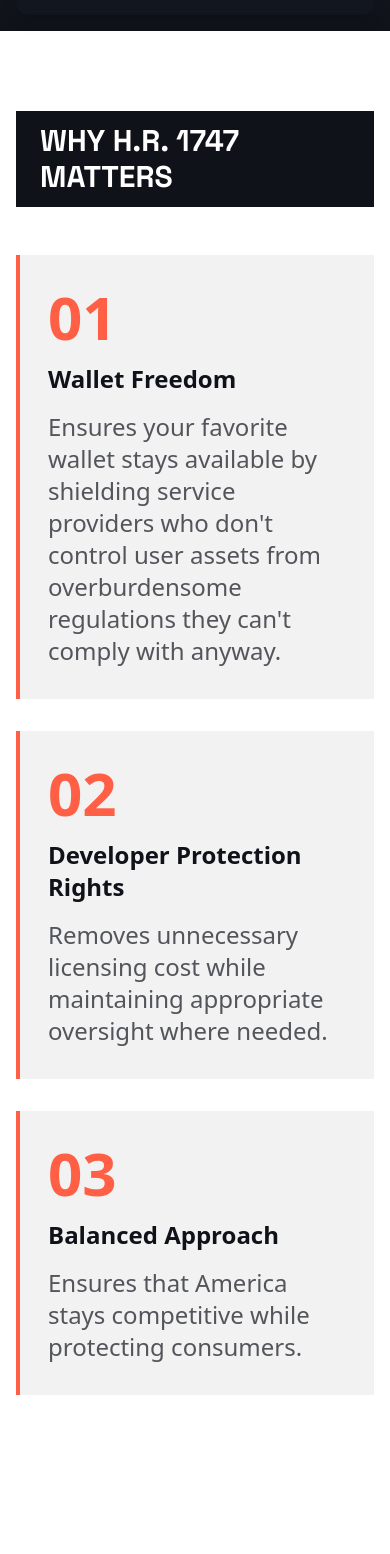
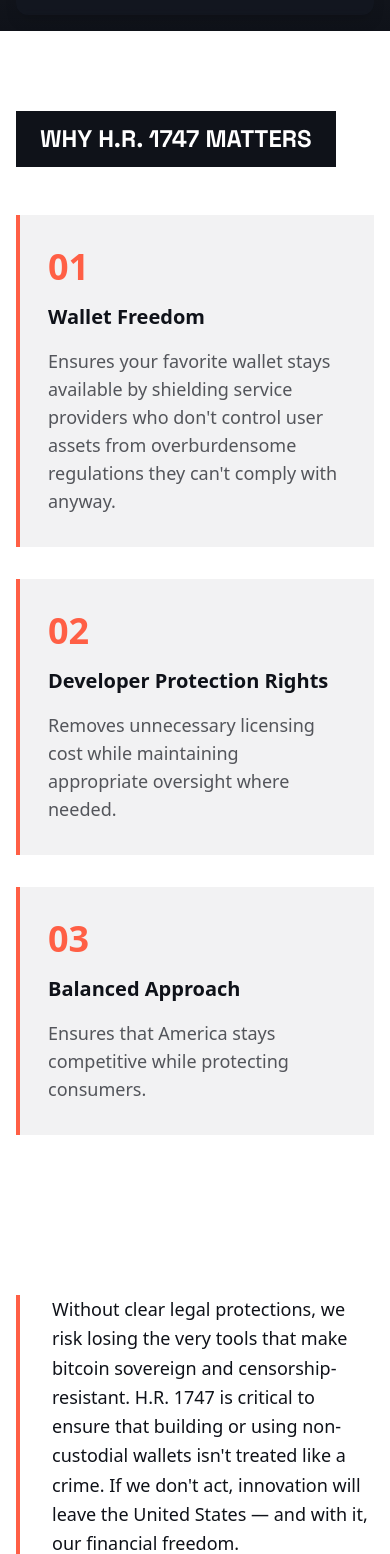
Before and after one commit to swedishfrenchpress/save-our-wallets, a Nuxt app: page / in a window 390 px wide. Shown: the part 894-2448 px from the top of the page. Built offline with nearby package versions, Linux system fonts and the light colour scheme; grey boxes are pictures that could not be loaded.

Commit message:
updated mobile font sizes.

```diff
--- a/pages/index.vue
+++ b/pages/index.vue
@@ -159,7 +159,7 @@
     <section id="why-matters" class="py-20 bg-white px-4">
       <div class="max-w-6xl mx-auto">
         <div class="bg-navy-900 inline-block px-6 py-3 mb-12">
-          <h2 class="font-space-grotesk font-bold text-3xl uppercase">
+          <h2 class="font-space-grotesk font-bold text-2xl md:text-3xl uppercase">
             WHY H.R. 1747 MATTERS
           </h2>
         </div>
@@ -169,9 +169,9 @@
           <!-- Box 1 -->
           <div class="bg-navy-900/5 p-8 relative">
             <div class="absolute top-0 left-0 w-1 h-full bg-coral-500"></div>
-            <div class="text-coral-500 text-6xl font-bold mb-4">01</div>
-            <h3 class="text-2xl font-bold text-navy-900 mb-4">Wallet Freedom</h3>
-            <p class="text-navy-900/70 text-2xl">
+            <div class="text-coral-500 text-4xl md:text-6xl font-bold mb-4">01</div>
+            <h3 class="text-xl md:text-2xl font-bold text-navy-900 mb-4">Wallet Freedom</h3>
+            <p class="text-navy-900/70 text-lg md:text-2xl">
               Ensures your favorite wallet stays available by shielding service providers who don't control user assets from overburdensome regulations they can't comply with anyway.
             </p>
           </div>
@@ -179,9 +179,9 @@
           <!-- Box 2 -->
           <div class="bg-navy-900/5 p-8 relative">
             <div class="absolute top-0 left-0 w-1 h-full bg-coral-500"></div>
-            <div class="text-coral-500 text-6xl font-bold mb-4">02</div>
-            <h3 class="text-2xl font-bold text-navy-900 mb-4">Developer Protection Rights</h3>
-            <p class="text-navy-900/70 text-2xl">
+            <div class="text-coral-500 text-4xl md:text-6xl font-bold mb-4">02</div>
+            <h3 class="text-xl md:text-2xl font-bold text-navy-900 mb-4">Developer Protection Rights</h3>
+            <p class="text-navy-900/70 text-lg md:text-2xl">
               Removes unnecessary licensing cost while maintaining appropriate oversight where needed.
             </p>
           </div>
@@ -189,9 +189,9 @@
           <!-- Box 3 -->
           <div class="bg-navy-900/5 p-8 relative">
             <div class="absolute top-0 left-0 w-1 h-full bg-coral-500"></div>
-            <div class="text-coral-500 text-6xl font-bold mb-4">03</div>
-            <h3 class="text-2xl font-bold text-navy-900 mb-4">Balanced Approach</h3>
-            <p class="text-navy-900/70 text-2xl">
+            <div class="text-coral-500 text-4xl md:text-6xl font-bold mb-4">03</div>
+            <h3 class="text-xl md:text-2xl font-bold text-navy-900 mb-4">Balanced Approach</h3>
+            <p class="text-navy-900/70 text-lg md:text-2xl">
               Ensures that America stays competitive while protecting consumers.
             </p>
           </div>
@@ -205,11 +205,11 @@
         <div class="flex flex-col md:flex-row items-start gap-12">
           <div class="flex-1">
             <blockquote class="relative pl-8 border-l-4 border-coral-500">
-              <p class="text-xl md:text-2xl text-navy-900 leading-relaxed mb-8">
+              <p class="text-lg md:text-2xl text-navy-900 leading-relaxed mb-8">
                 Without clear legal protections, we risk losing the very tools that make bitcoin sovereign and censorship-resistant. H.R. 1747 is critical to ensure that building or using non-custodial wallets isn't treated like a crime. If we don't act, innovation will leave the United States — and with it, our financial freedom.
               </p>
               <div class="flex flex-col">
-                <cite class="text-xl text-coral-500 font-bold not-italic">Matt Corallo</cite>
+                <cite class="text-lg md:text-xl text-coral-500 font-bold not-italic">Matt Corallo</cite>
                 <span class="text-navy-900/70">Bitcoin Core Developer</span>
               </div>
             </blockquote>
@@ -231,7 +231,7 @@
     <section id="what-happening" class="py-20 bg-navy-900 px-4">
       <div class="max-w-6xl mx-auto">
         <div class="bg-coral-500 inline-block px-6 py-3 mb-12">
-          <h2 class="font-space-grotesk font-bold text-3xl uppercase">
+          <h2 class="font-space-grotesk font-bold text-2xl md:text-3xl uppercase">
             WHAT IS HAPPENING
           </h2>
         </div>
@@ -243,7 +243,7 @@
               <div class="absolute top-0 left-0 w-1 h-full bg-coral-500"></div>
               <div class="absolute top-0 left-0 w-16 h-1 bg-coral-500"></div>
               <div class="p-8 pl-12">
-                <p class="text-2xl text-white leading-relaxed">
+                <p class="text-lg md:text-2xl text-white leading-relaxed">
                   The leading market structure bills currently moving through congress could prohibit US persons from utilizing non-custodial wallets and service providers.
                 </p>
               </div>
@@ -256,7 +256,7 @@
               <div class="absolute top-0 left-0 w-1 h-full bg-coral-500"></div>
               <div class="absolute top-0 left-0 w-16 h-1 bg-coral-500"></div>
               <div class="p-8 pl-12">
-                <p class="text-2xl text-white leading-relaxed">
+                <p class="text-lg md:text-2xl text-white leading-relaxed">
                   The long-standing view of FinCEN (the regulator for money transmission) has been that wallets and services that do not have control over user assets are not "money transmitters" (as they cannot transmit what they do not control). The Biden DOJ decided to charge developers for this anyway.
                 </p>
               </div>
@@ -269,7 +269,7 @@
               <div class="absolute top-0 left-0 w-1 h-full bg-coral-500"></div>
               <div class="absolute top-0 left-0 w-16 h-1 bg-coral-500"></div>
               <div class="p-8 pl-12">
-                <p class="text-2xl text-white leading-relaxed">
+                <p class="text-lg md:text-2xl text-white leading-relaxed">
                   This has led to some wallets and services banning United States customers, and created a chilling effect which has prevented many new wallets from coming to market.
                 </p>
               </div>
@@ -282,7 +282,7 @@
               <div class="absolute top-0 left-0 w-1 h-full bg-coral-500"></div>
               <div class="absolute top-0 left-0 w-16 h-1 bg-coral-500"></div>
               <div class="p-8 pl-12">
-                <p class="text-2xl text-white leading-relaxed">
+                <p class="text-lg md:text-2xl text-white leading-relaxed">
                   If we don't fix the law, this will push yet more wallets and Americans towards custodians that censor transactions they don't like and expose many more Americans to rug-pulls.
                 </p>
               </div>
@@ -298,13 +298,13 @@
         <div class="flex flex-col md:flex-row items-start gap-12">
           <div class="flex-1">
             <blockquote class="relative pl-8 border-l-4 border-coral-500">
-              <p class="text-xl md:text-2xl text-white leading-relaxed mb-8">
+              <p class="text-lg md:text-2xl text-white leading-relaxed mb-8">
                 For too long, federal regulators and lawmakers have jammed the blockchain ecosystem into statutory definitions that just do not make sense. It should be simple:
                 <span class="text-coral-500 font-semibold">If you don't custody consumer funds, you aren't a money transmitter.</span>
                 My bill provides that necessary confirmation for the blockchain community.
               </p>
               <div class="flex flex-col">
-                <cite class="text-xl text-coral-500 font-bold not-italic">Tom Emmer</cite>
+                <cite class="text-lg md:text-xl text-coral-500 font-bold not-italic">Tom Emmer</cite>
                 <span class="text-white/70">Congressman (House Majority Whip)</span>
               </div>
             </blockquote>
@@ -326,14 +326,14 @@
     <section class="py-20 bg-navy-900 px-4">
       <div class="max-w-6xl mx-auto">
         <div class="bg-coral-500 inline-block px-6 py-3 mb-12">
-          <h2 class="font-space-grotesk font-bold text-3xl uppercase">
+          <h2 class="font-space-grotesk font-bold text-2xl md:text-3xl uppercase">
             WHAT THE BILL DOES
           </h2>
         </div>
 
         <!-- Intro text - full width to match boxes -->
         <div class="mb-12">
-          <p class="text-2xl text-white leading-relaxed">
+          <p class="text-lg md:text-2xl text-white leading-relaxed">
             The Blockchain Regulatory Certainty Act creates a safe harbor from licensing and registration requirements for blockchain developers and service providers who:
           </p>
         </div>
@@ -346,8 +346,8 @@
               <div class="absolute top-0 left-0 w-1 h-full bg-coral-500"></div>
               <div class="absolute top-0 left-0 w-16 h-1 bg-coral-500"></div>
               <div class="p-8 pl-12 flex items-center w-full">
-                <div class="text-4xl font-bold text-coral-500/20 w-20">01</div>
-                <p class="text-2xl text-white font-medium flex-1">Don't control consumer funds</p>
+                <div class="text-3xl md:text-4xl font-bold text-coral-500/20 w-20">01</div>
+                <p class="text-lg md:text-2xl text-white font-medium flex-1">Don't control consumer funds</p>
               </div>
             </div>
           </div>
@@ -358,8 +358,8 @@
               <div class="absolute top-0 left-0 w-1 h-full bg-coral-500"></div>
               <div class="absolute top-0 left-0 w-16 h-1 bg-coral-500"></div>
               <div class="p-8 pl-12 flex items-center w-full">
-                <div class="text-4xl font-bold text-coral-500/20 w-20">02</div>
-                <p class="text-2xl text-white font-medium flex-1">Only provide software or computing services</p>
+                <div class="text-3xl md:text-4xl font-bold text-coral-500/20 w-20">02</div>
+                <p class="text-lg md:text-2xl text-white font-medium flex-1">Only provide software or computing services</p>
               </div>
             </div>
           </div>
@@ -370,8 +370,8 @@
               <div class="absolute top-0 left-0 w-1 h-full bg-coral-500"></div>
               <div class="absolute top-0 left-0 w-16 h-1 bg-coral-500"></div>
               <div class="p-8 pl-12 flex items-center w-full">
-                <div class="text-4xl font-bold text-coral-500/20 w-20">03</div>
-                <p class="text-2xl text-white font-medium flex-1">Don't act as financial intermediaries</p>
+                <div class="text-3xl md:text-4xl font-bold text-coral-500/20 w-20">03</div>
+                <p class="text-lg md:text-2xl text-white font-medium flex-1">Don't act as financial intermediaries</p>
               </div>
             </div>
           </div>
@@ -379,7 +379,7 @@
 
         <!-- Conclusion text - full width to match boxes -->
         <div>
-          <p class="text-2xl text-white leading-relaxed">
+          <p class="text-lg md:text-2xl text-white leading-relaxed">
             This clarity helps encourage innovation while ensuring appropriate oversight of actual financial services.
           </p>
         </div>
@@ -392,11 +392,11 @@
         <!-- Header -->
         <div class="mb-12">
           <div class="bg-navy-900 inline-block px-6 py-3 mb-8">
-            <h2 class="font-space-grotesk font-bold text-3xl uppercase">
+            <h2 class="font-space-grotesk font-bold text-2xl md:text-3xl uppercase">
               TAKE ACTION NOW
             </h2>
           </div>
-          <p class="text-xl md:text-2xl text-navy-900/80 leading-relaxed">
+          <p class="text-lg md:text-2xl text-navy-900/80 leading-relaxed">
             Your voice matters! Tell your representatives why clear blockchain regulation is important for American innovation.
           </p>
         </div>
```
